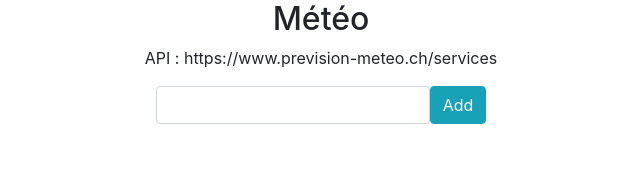
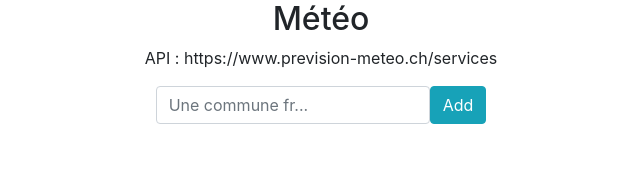
Before and after one commit to YoannLh/meteo, a React (Create React App) app: page / in a window 1280 px wide. Shown: the top 176 px of the page, without its empty margins (319-959 px from the left). Built offline with nearby package versions, Linux system fonts and the light colour scheme; the HTML template or start-up script is replaced by a standard one.

Commit message:
l'input se vide au click de Add

```diff
--- a/src/App.js
+++ b/src/App.js
@@ -18,7 +18,7 @@ class App extends Component {
 			town : "",
 			responsesPerTown : [],
 			background : "",
-			emptyInput : ""
+			checkClear : false
 		}
 	}
 	receiveInput(data) {
@@ -33,14 +33,14 @@ class App extends Component {
 
 		this.setState((state) => {
 
-			return { responsesPerTown : [...this.state.responsesPerTown, data ] }
+			return { responsesPerTown : [...this.state.responsesPerTown, data ], checkClear : true }
 		})
 	}
 	clearInput(clear) {
 
 		this.setState((state) => {
 
-			return { emptyInput : clear }
+			return { emptyInput : clear }
 		})
 	}
 	renderArray() {
@@ -72,6 +72,16 @@ class App extends Component {
 			responsesPerTown : list
 		})
 	}
+	componentDidUpdate() {
+
+		if(this.state.checkClear) {
+
+			this.setState((state) => {
+
+				return { town : "", checkClear : false }
+			})
+		}
+	}
 	render() {
 
 		return (
@@ -83,7 +93,7 @@ class App extends Component {
 				</div>
 				<form className="row">
 					<div className="col-6-lg">
-						<Input callback={ this.receiveInput } value={ this.state.emptyInput } />
+						<Input callback={ this.receiveInput } value={ this.state.town } />
 					</div>
 					<div className="col-6-lg">
 						<Add value={ this.state.town } callback={ this.receiveDataAdd } callbackClear={ this.clearInput } />
--- a/src/components/Add.js
+++ b/src/components/Add.js
@@ -7,11 +7,11 @@ const Add = (props) => {
 
 	function handleClick(event) {
 
+		let clearCheck = false;
+
 		event.preventDefault();
 
 		let background;
-
-		let clear = false;
 
 		const responsesPerTown = []
 
@@ -79,18 +79,18 @@ const Add = (props) => {
 
 			console.log(responsesPerTown)
 
-			clear = true
+			clearCheck = true
+
+			if(clearCheck === true) {
+
+				props.callbackClear( "" )
+
+				console.log("clear")
+
+				clearCheck = false
+			}
 
 		})
-
-		if(clear === true) {
-
-			props.callbackClear( "" )
-
-			console.log("clear")
-
-			clear = false
-		}
 	}
 
 	return <button className="btn btn-info input" onClick={ (event) => handleClick(event)}>Add</button>
--- a/src/components/Input.js
+++ b/src/components/Input.js
@@ -1,19 +1,32 @@
 // Ceci n'est pas un commentaire
 
-import React from 'react'
+import React, { Component } from 'react'
 
-const Input = (props) => {
+class Input extends Component {
 
-	function handleChange(event) {
+	handleChange(event) {
 
 		event.persist();
 
-		props.callback(event.target.value)
+		this.props.callback(event.target.value)
 
 	}
+	render() {
 
-	return <input className="form-control" onChange={ (event) => handleChange(event) } />
+		return (
 
+			<div>
+				<input
+					className="form-control"
+					placeholder = "Une commune fr..."
+					onChange={ (event) => this.handleChange(event) }
+					value={ this.props.value }
+				/>
+			</div>
+
+		)
+
+	}
 }
 
 export default Input;
```
